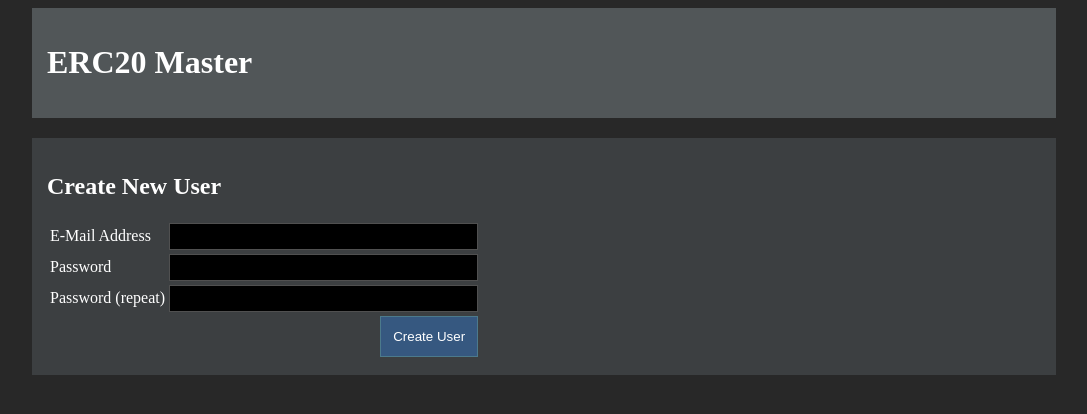
After one commit to ICOFactory/app-backend, a Flask app: page /create_user in a window 1280 px wide. The commit adds this page. Shown: the top 414 px of the page, without its empty margins (96-1183 px from the left). Run offline with Flask 2, Linux system fonts and the light colour scheme.

Commit message:
basic create user

```diff
--- a/admin.py
+++ b/admin.py
@@ -53,10 +53,11 @@ def admin_main(session_token, transactions=False):
         charting = Charting(db, logger=current_app.logger)
         eth_nodes = db.list_ethereum_nodes()
 
+        epoch = datetime.datetime.now() - datetime.timedelta(hours=24)
         node_gas_prices = {}
-        moving_average_gas_price_data = charting.get_gas_price_moving_average()
+        moving_average_gas_price_data = charting.get_gas_price_moving_average(start=epoch)
         for node in eth_nodes:
-            node_gas_prices[node["node_identifier"]] = charting.get_gas_price_for_node_id(node["id"])
+            node_gas_prices[node["node_identifier"]] = charting.get_gas_price_for_node_id(node["id"], start=epoch)
 
         graphing_metrics = {
             "moving_average": {"gas_price": json.dumps(moving_average_gas_price_data)},
--- a/app.py
+++ b/app.py
@@ -6,6 +6,8 @@ import datetime
 import json
 import node_api
 import admin
+import users
+import events
 
 app = Flask(__name__)
 app.register_blueprint(admin.admin_blueprint)
@@ -21,27 +23,100 @@ def homepage():
     chart_data = []
     for each in moving_average:
         chart_data.append(each[1])
+
+    error_msg = "No charting data for period {0}-{1}".format(epoch.isoformat(),
+                                                             datetime.datetime.now().isoformat())
+    if len(moving_average) == 0:
+        return render_template("main.jinja2",
+                               error=error_msg)
     return render_template("main.jinja2",
                            metrics={"chart_data": {"gas_price": chart_data}},
                            first_block=moving_average[0][0])
 
 
-@app.route('/block_size')
-def homepage_block_size():
-    db = Database()
+@app.route('/<session_token>')
+def logged_in_homepage(session_token):
+    db = Database(logger=current_app.logger)
+    user_id = db.validate_session(session_token)
     charting = Charting(db, current_app.logger)
     epoch = datetime.datetime.now() - datetime.timedelta(hours=24)
-    block_size_per_block = charting.get_block_size_per_block(start=epoch)
+    moving_average = charting.get_gas_price_moving_average(start=epoch)
     chart_data = []
-    for each in block_size_per_block:
+    for each in moving_average:
         chart_data.append(each[1])
-    return render_template("main.jinja2",
-                           metrics={"chart_data": {"block_size": chart_data}},
-                           first_block=block_size_per_block[0][0])
+
+    first_block = 0
+    if len(moving_average) > 0:
+        first_block = moving_average[0][0]
+    # if user is logged in
+    if user_id:
+        user_ctx = users.UserContext(user_id,
+                                     db=db,
+                                     logger=current_app.logger)
+        user_can_create_erc20_token = user_ctx.check_acl("launch-ico")
+        user_owned_tokens = user_ctx.get_member_tokens()
+        user_managed_tokens = user_ctx.get_manager_tokens()
+
+        return render_template("main.jinja2",
+                               user_info=user_ctx.user_info,
+                               metrics={"chart_data": {"gas_price": chart_data}},
+                               launch_ico=user_can_create_erc20_token,
+                               owned_tokens=user_owned_tokens,
+                               managed_tokens=user_managed_tokens,
+                               first_block=first_block,
+                               session_token=session_token)
+    else:
+        return render_template("main.jinja2",
+                               metrics={"chart_data": {"gas_price": chart_data}},
+                               first_block=moving_average[0][0],
+                               login_error="Invalid session.")
+
+
+@app.route('/logout/<session_token>')
+def logout_user(session_token):
+    db = Database(logger=current_app.logger)
+    user_id = db.validate_session(session_token)
+    if user_id:
+        db.logout(user_id)
+    return redirect(url_for("homepage"))
+
+
+@app.route('/create_user', methods=["GET", "POST"])
+def homepage_create_user():
+    if request.method == "POST":
+        if request.form["passwd"] == request.form["passwd_repeat"]:
+            user_passwd = request.form["passwd"]
+            db = Database()
+            result = db.create_user("",
+                                    request.form['email_address'],
+                                    user_passwd,
+                                    request.access_route[-1])
+            if result:
+                if result[0] == -1:
+                    error = "User with this e-mail address already exists."
+                    return render_template("create_user.jinja2", error_msg=error)
+                session_id = result[1]
+                # log event
+                create_user_event = events.Event("Users Create User",
+                                                 db,
+                                                 logger=current_app.logger)
+                metadata = {"ip_addr":request.access_route[-1]}
+                create_user_event.log_event(result[0], json.dumps(metadata))
+
+                user_ctx = users.UserContext(result[0], db=db, logger=current_app.logger)
+                # TODO: add all the default permissions
+                return redirect(url_for("logged_in_homepage", session_token=session_id))
+        else:
+            error = "Passwords did not match."
+            return render_template("create_user.jinja2", error_msg=error)
+
+    return render_template("create_user.jinja2")
 
 
 @app.route('/login', methods=["POST"])
 def login():
+    if request.form['submit_button'] == "Create Account":
+        return redirect(url_for("homepage_create_user"))
     db = Database()
     logged_in_user = db.login(request.form["email_address"],request.form["password"],request.access_route[-1])
     if logged_in_user:
@@ -51,11 +126,14 @@ def login():
         epoch = datetime.datetime.now() - datetime.timedelta(hours=24)
         moving_average = charting.get_gas_price_moving_average(start=epoch)
         chart_data = []
+        first_block = 0
+        if len(moving_average) > 0:
+            first_block = moving_average[0][0]
         for each in moving_average:
             chart_data.append(each[1])
         return render_template("main.jinja2",
                                metrics={"chart_data": {"gas_price": chart_data}},
-                               first_block=moving_average[0][0],
+                               first_block=first_block,
                                login_error="Invalid e-mail address/password combination.")
 
 
@@ -68,9 +146,29 @@ def homepage_utilization():
     chart_data = []
     for each in utilization:
         chart_data.append(each[1])
+    first_block = 0
+    if len(utilization) > 0:
+        first_block = utilization[0][0]
     return render_template("main.jinja2",
                            metrics={"chart_data": {"utilization": chart_data}},
-                           first_block=utilization[0][0])
+                           first_block=first_block)
+
+
+@app.route('/block_size')
+def homepage_block_size():
+    db = Database()
+    charting = Charting(db, current_app.logger)
+    epoch = datetime.datetime.now() - datetime.timedelta(hours=24)
+    block_size_per_block = charting.get_block_size_per_block(start=epoch)
+    chart_data = []
+    for each in block_size_per_block:
+        chart_data.append(each[1])
+    first_block = 0
+    if len(block_size_per_block) > 0:
+        first_block = block_size_per_block[0][0]
+    return render_template("main.jinja2",
+                           metrics={"chart_data": {"block_size": chart_data}},
+                           first_block=first_block)
 
 
 @app.route('/transaction_count')
@@ -82,9 +180,12 @@ def home_page_transaction_count():
     chart_data = []
     for each in transaction_count:
         chart_data.append(each[1])
+    first_block = 0
+    if len(transaction_count) > 0:
+        first_block = transaction_count[0][0]
     return render_template("main.jinja2",
                            metrics={"chart_data": {"transaction_count": chart_data}},
-                           first_block=transaction_count[0][0])
+                           first_block=first_block)
 
 
 @app.route('/json', methods=['POST'])
--- a/static/stylesheet.css
+++ b/static/stylesheet.css
@@ -370,6 +370,10 @@ div.permissions {
     padding: 5px;
 }
 
+#create_user_form_div {
+    padding: 15px;
+}
+
 .grey_submit_button {
     background-color: rgb(76,80,82);
     border: 1px solid rgb(96,96,96);
--- a/templates/admin/admin_users.jinja2
+++ b/templates/admin/admin_users.jinja2
@@ -17,10 +17,6 @@
         <div class="user_record">
             <table>
                 <tbody>
-                <tr>
-                    <td>Full name</td>
-                    <td>{{ user.full_name }}</td>
-                </tr>
                 <tr>
                     <td>E-mail address</td>
                     <td>{{ user.email }}</td>
--- /dev/null
+++ b/templates/create_user.jinja2
@@ -0,0 +1,33 @@
+{% extends "base.jinja2" %}
+
+{% block header %}
+<h1 xmlns="http://www.w3.org/1999/html" xmlns="http://www.w3.org/1999/html">{% block title %}ERC20 Master{% endblock %}</h1>
+{% endblock %}
+
+{% block content %}
+    <div id="create_user_form_div">
+        <h2>Create New User</h2>
+        {% if error_msg %}
+            <p id="create_user_error">{{ error_msg }}</p>
+        {% endif %}
+        <form action="/create_user" method="post">
+            <table>
+                <tr>
+                    <td><label>E-Mail Address</label></td>
+                    <td><input class="dark_input" name="email_address" type="email" size="35" /></td>
+                </tr>
+                <tr>
+                    <td><label>Password</label></td>
+                    <td><input class="dark_input" name="passwd" type="password" size="35" /></td>
+                </tr>
+                <tr>
+                    <td><label>Password (repeat)</label></td>
+                    <td><input class="dark_input" name="passwd_repeat" type="password" size="35" /></td>
+                </tr>
+                <tr>
+                    <td colspan="2" align="right"><input class="blue_submit_button" type="submit" value="Create User" /></td>
+                </tr>
+            </table>
+        </form>
+    </div>
+{% endblock %}
```
Also changed, not shown: charting.py (+18 -25 lines), database.py (+18 -0 lines), templates/main.jinja2 (+18 -4 lines).
